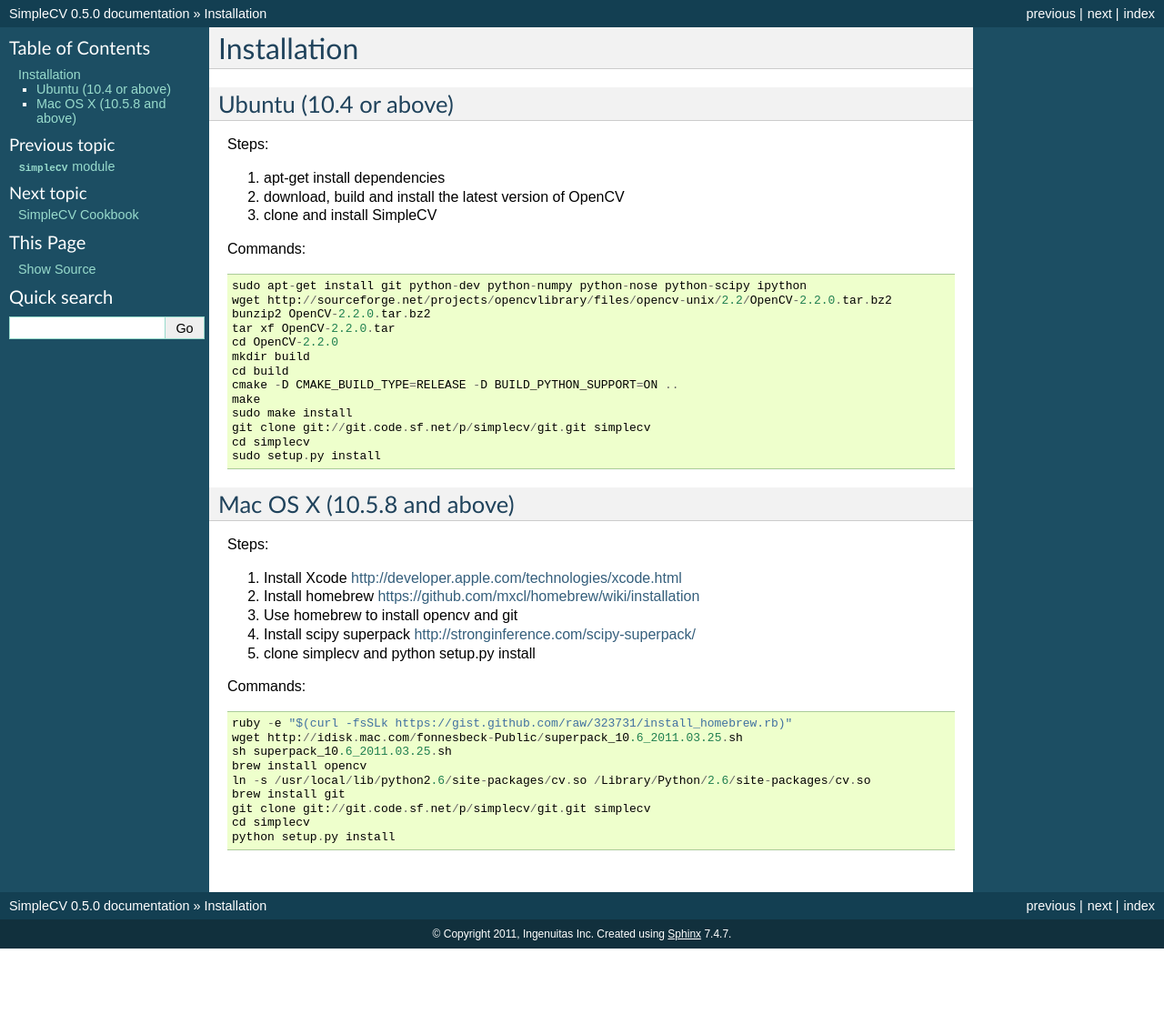
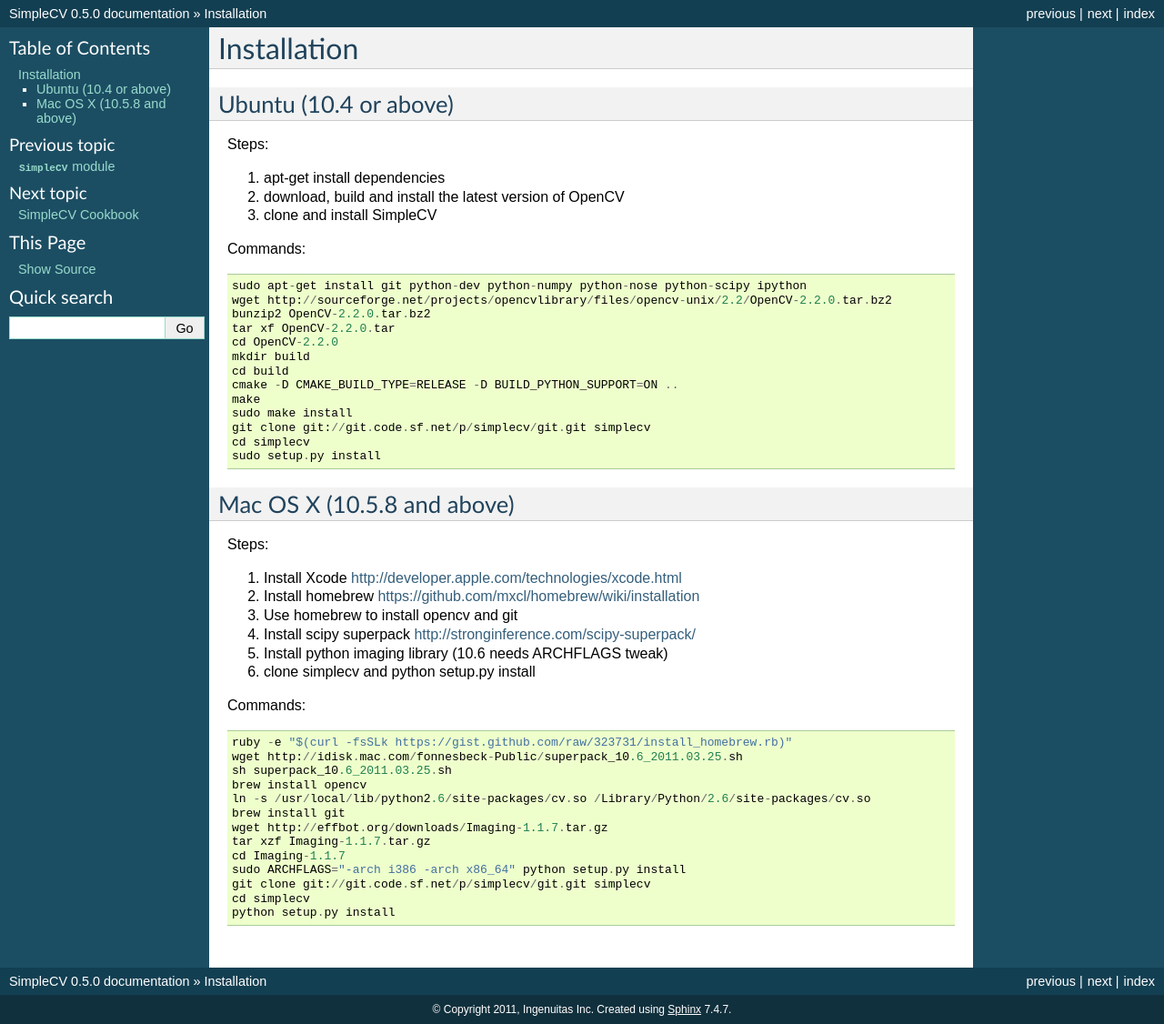
Before and after one commit to sightmachine/SimpleCV, a Sphinx documentation site: the page built from doc/installation.rst, in a window 1280 px wide. Shown: the whole page at 91% size. Built offline with Sphinx 7.4.7, drawn with Linux system fonts in a browser that asks for light colours; before the commit the page ends 1043 px from its top, so only the background shows below that.

Commit message:
add how to install python imaging library

```diff
--- a/doc/installation.rst
+++ b/doc/installation.rst
@@ -35,6 +35,7 @@
 #. Install homebrew https://github.com/mxcl/homebrew/wiki/installation
 #. Use homebrew to install opencv and git
 #. Install scipy superpack http://stronginference.com/scipy-superpack/
+#. Install python imaging library (10.6 needs ARCHFLAGS tweak)
 #. clone simplecv and python setup.py install
 
 Commands::
@@ -45,6 +46,10 @@
     brew install opencv
     ln -s /usr/local/lib/python2.6/site-packages/cv.so /Library/Python/2.6/site-packages/cv.so
     brew install git
+    wget http://effbot.org/downloads/Imaging-1.1.7.tar.gz
+    tar xzf Imaging-1.1.7.tar.gz
+    cd Imaging-1.1.7
+    sudo ARCHFLAGS="-arch i386 -arch x86_64" python setup.py install
     git clone git://git.code.sf.net/p/simplecv/git.git simplecv
     cd simplecv
     python setup.py install
```
